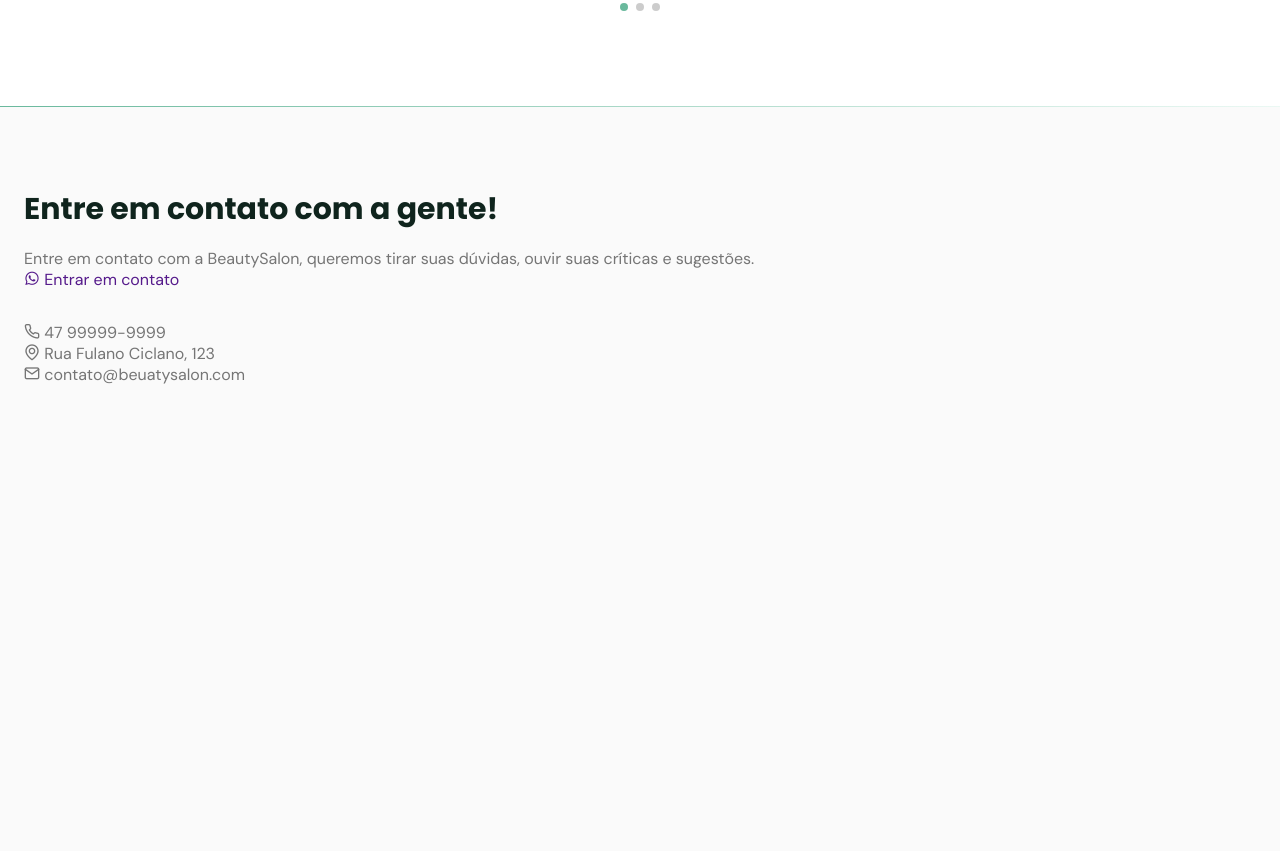
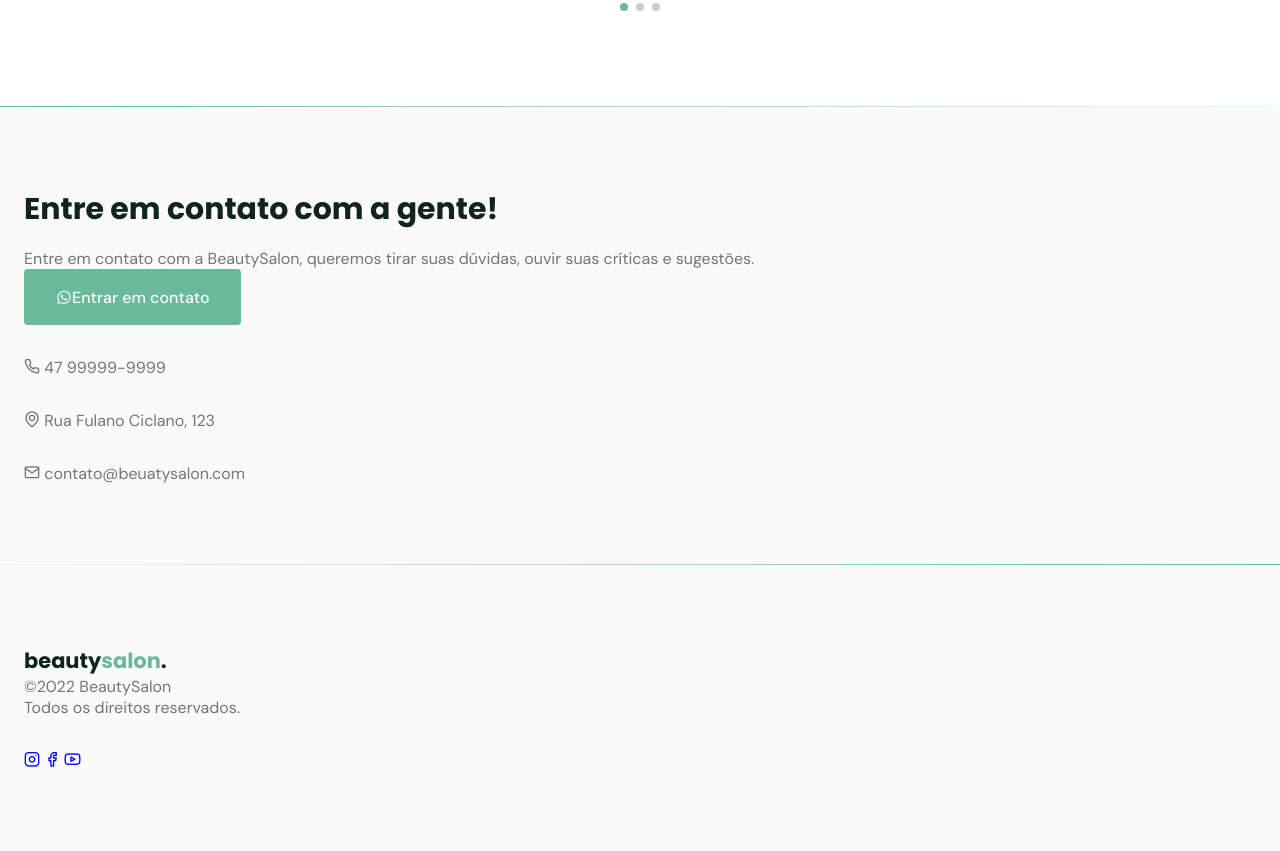
Before and after one commit to aFreygang/origin-six, a plain HTML site: page index.html in a window 1280 px wide. Shown: the part 4518-5369 px from the top of the page. Before the commit the page ends 4983 px from the top, so only its background shows below. Drawn offline with nearby package versions, Linux system fonts and the light colour scheme; files whose address does not match are found by name.

Commit message:
Update index.html

```diff
--- a/index.html
+++ b/index.html
@@ -108,7 +108,7 @@
         <div class="container grid">
           <header>
             <h2 class="title">Serviços</h2>
-            <p>
+            <p class="subtitle">
               Com mais de 10 anos no mercado o <strong>BeautySalon</strong> já
               conquistou inúmeros clientes
             </p>
@@ -235,11 +235,15 @@
               Entre em contato com a BeautySalon, queremos tirar suas dúvidas,
               ouvir suas críticas e sugestões.
             </p>
-            <a href=""><i class="icon-whatsapp"></i> Entrar em contato</a>
+            <a
+              href="https://api.whatsapp.com/send?phone=+554799999999"
+              class="button"
+              ><i class="icon-whatsapp"></i> Entrar em contato</a
+            >
           </div>
 
           <div class="links">
-            <ul>
+            <ul class="grid">
               <li><i class="icon-phone"></i> 47 99999-9999</li>
               <li><i class="icon-map-pin"></i> Rua Fulano Ciclano, 123</li>
               <li><i class="icon-mail"></i> contato@beuatysalon.com</li>
@@ -247,9 +251,36 @@
           </div>
         </div>
       </section>
+
+      <div class="divider-1"></div>
     </main>
 
+    <footer class="section">
+      <div class="container grid">
+        <div class="brand">
+          <a class="logo logo-alt" href="#">beauty<span>salon</span>.</a>
+          <p>©2022 BeautySalon</p>
+          <p>Todos os direitos reservados.</p>
+        </div>
+
+        <div class="social">
+          <a href="https://www.instagram.com" target="_blank"
+            ><i class="icon-instagram"></i
+          ></a>
+          <a href="https://www.facebook.com" target="_blank"
+            ><i class="icon-facebook"></i
+          ></a>
+          <a href="https://www.youtube.com" target="_blank"
+            ><i class="icon-youtube"></i
+          ></a>
+        </div>
+      </div>
+    </footer>
+
+    <a href="#home" class="back-to-top"><i class="icon-arrow-up"></i></a>
+
     <script src="https://unpkg.com/swiper@8/swiper-bundle.min.js"></script>
+    <script src="https://unpkg.com/scrollreveal"></script>
     <script src="main.js"></script>
   </body>
 </html>
```
